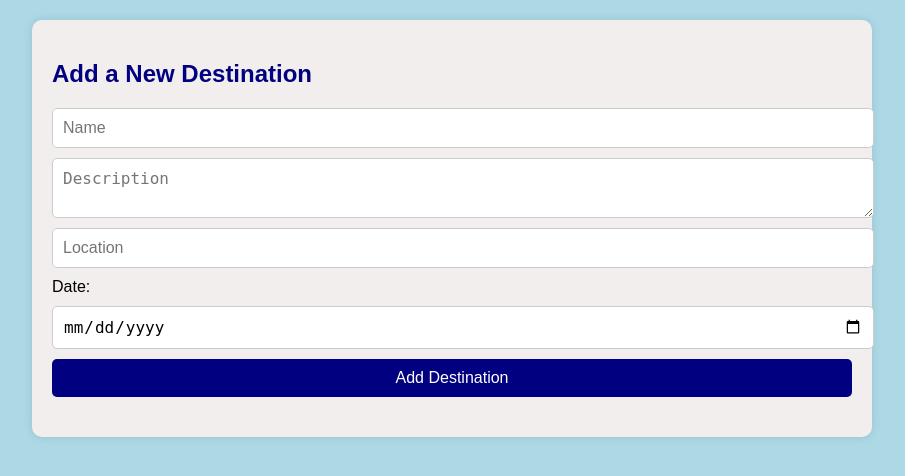
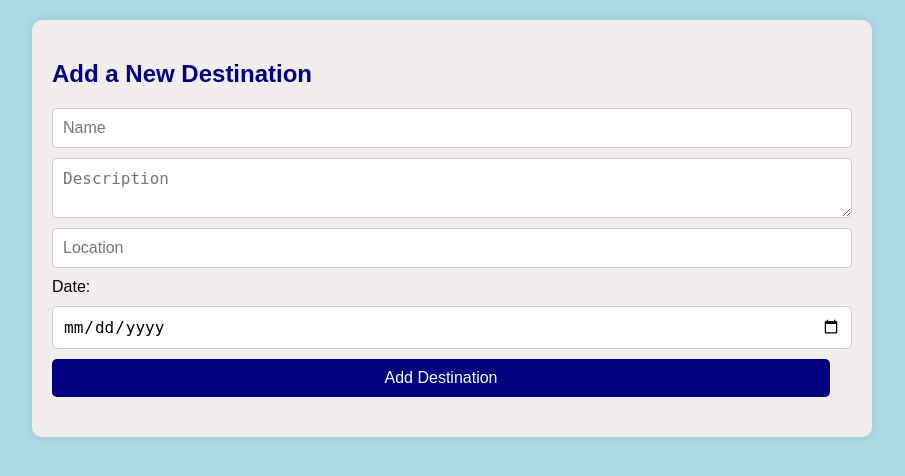
Before and after one commit to IvaBatur/TripPlanner, a Flask app: page / in a window 1280 px wide. Shown: the part 75-551 px from the top of the page, without its empty margins (188-1093 px from the left). Run offline with Flask 3, Linux system fonts and the light colour scheme.

Commit message:
Initial commit

```diff
--- a/static/style.css
+++ b/static/style.css
@@ -43,7 +43,7 @@ form textarea,
 form input[type="date"],
 form button {
     display: block;
-    width: 100%;
+    width: calc(100% - 22px);
     margin: 10px 0;
     padding: 10px;
     border: 1px solid #ccc;
```
